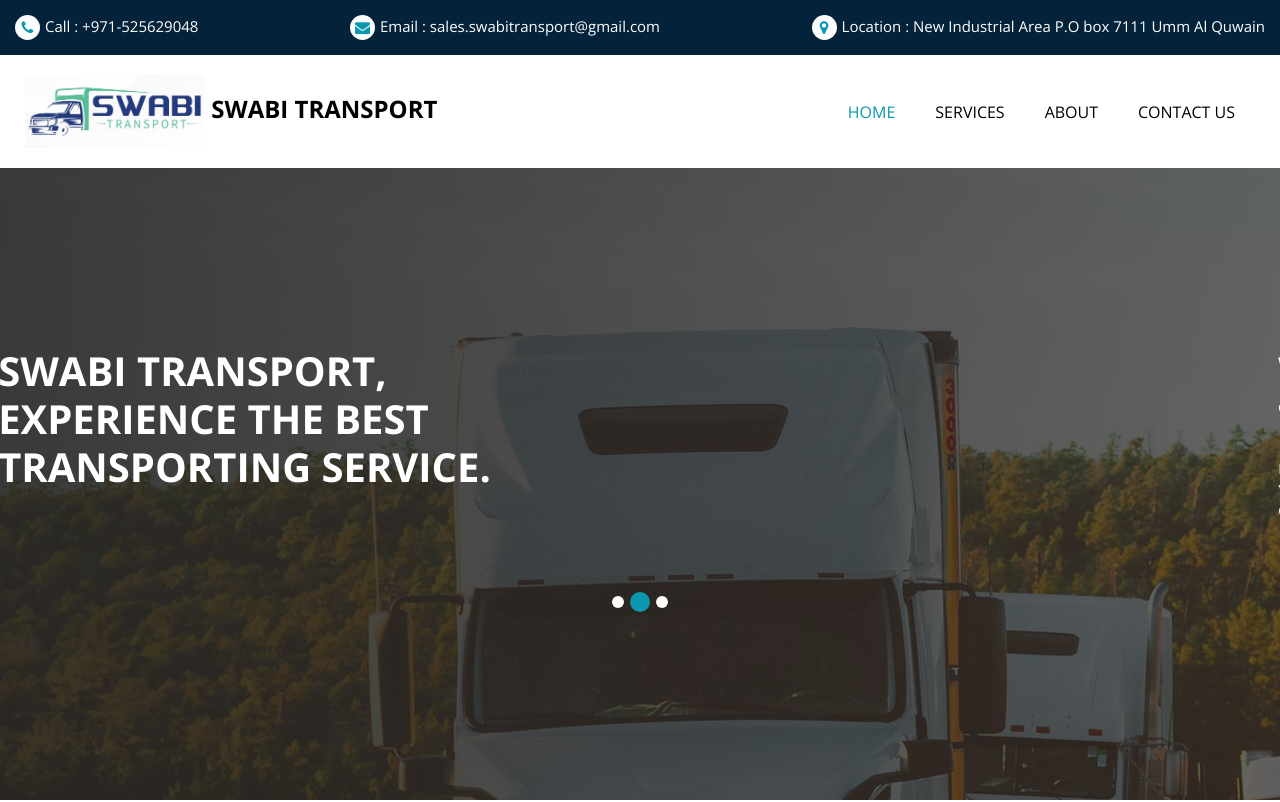
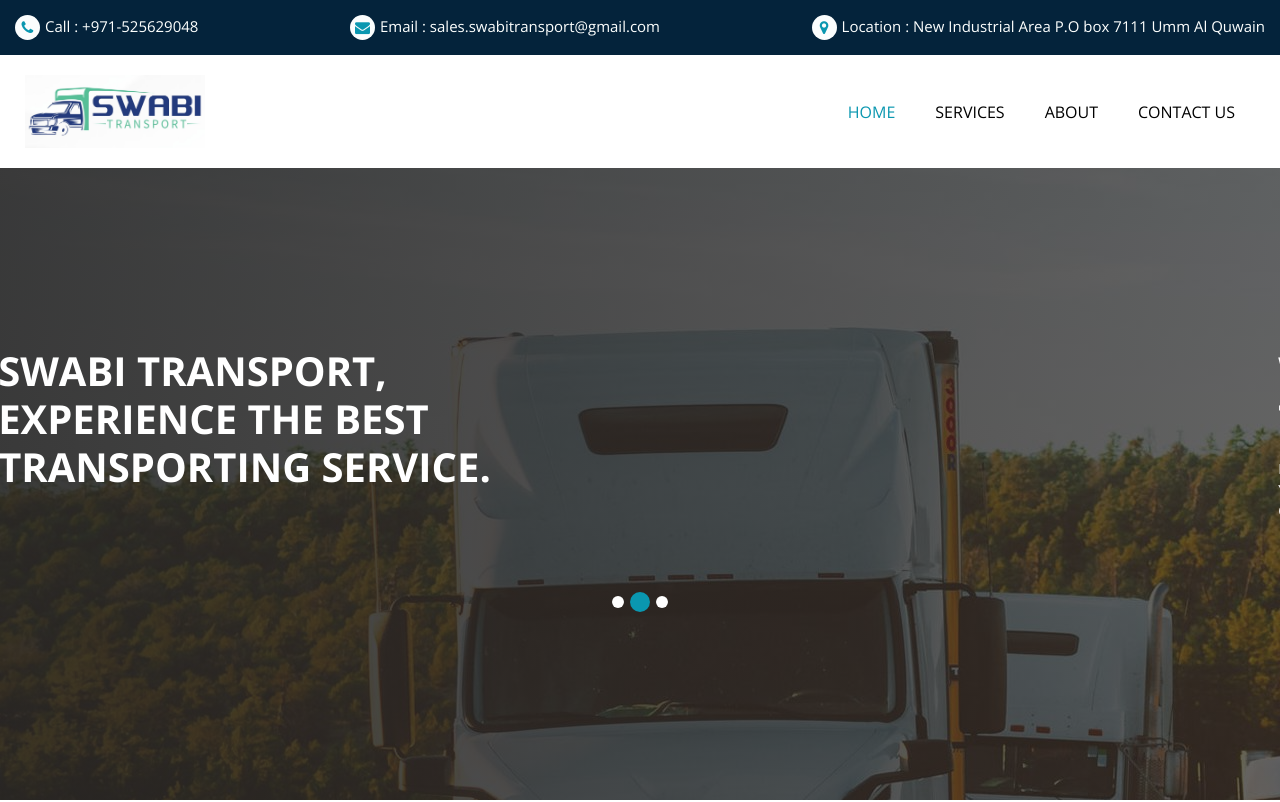
Before and after one commit to JITHINGOVIND/swabi3, a plain HTML site: page index.html in a window 1280 px wide. Shown: the top 802 px of the page. Drawn offline with nearby package versions, Linux system fonts and the light colour scheme; a script that the page names is missing.

Commit message:
Update index.html

```diff
--- a/index.html
+++ b/index.html
@@ -70,7 +70,7 @@
             <a class="navbar-brand" href="index.html">
               <span>
                 <img src="images/swabi logo.jpg" alt="" width="180" length="150" >
-                <b>  SWABI TRANSPORT</b>
+
               </span>
             </a>
 
```
